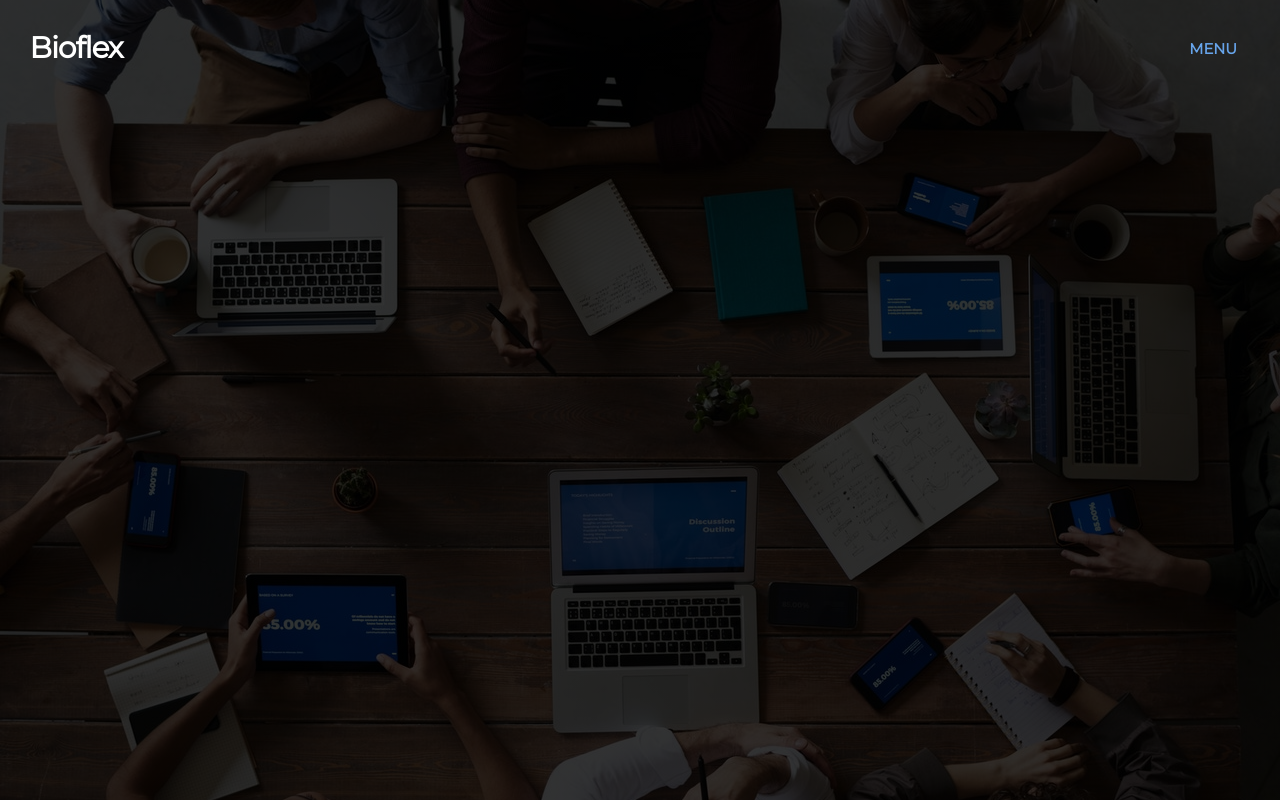
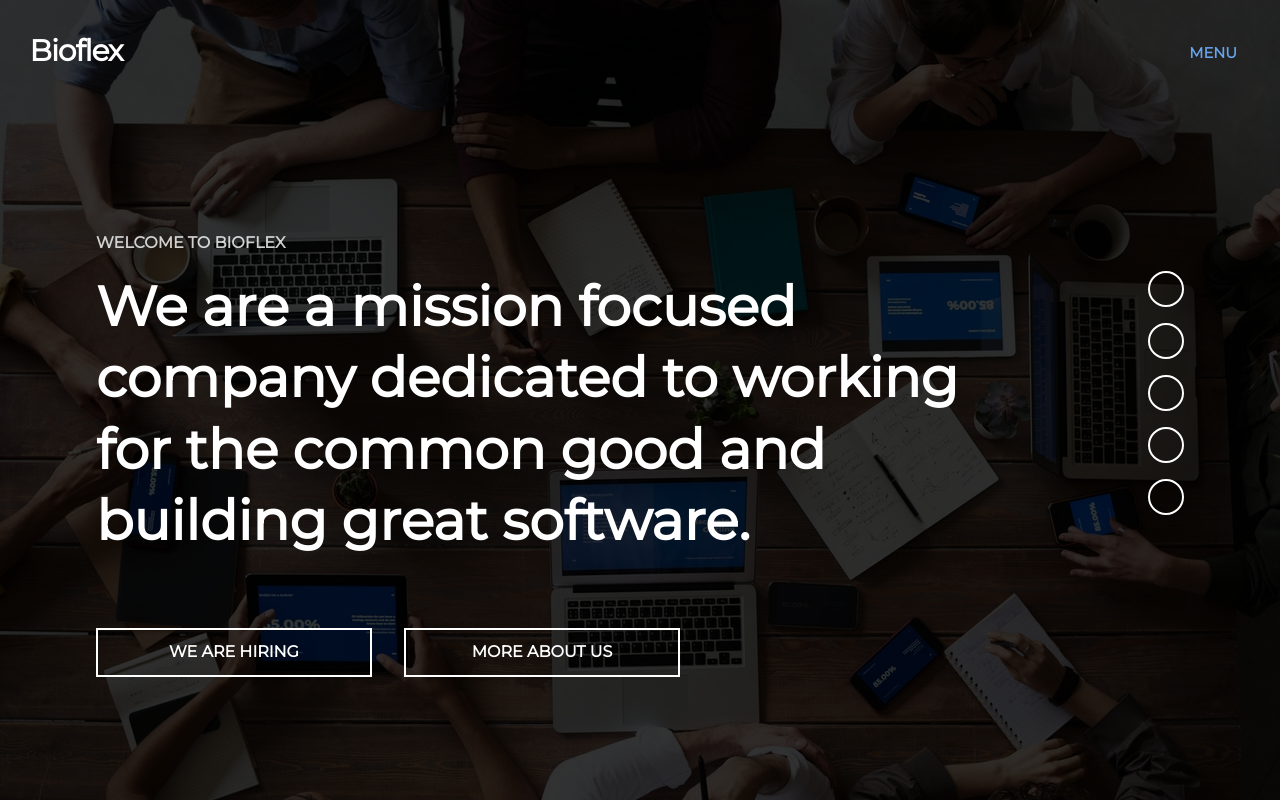
Before and after one commit to stel-dare/bioflex, a website: page index.html in a window 1280 px wide. Drawn offline with Linux system fonts and the light colour scheme; some icons are missing.

Commit message:
Create Hero Content

```diff
--- a/index.html
+++ b/index.html
@@ -10,9 +10,9 @@
 <body>
 <section class="home">
   <nav>
-    <div class="logo"><span>Bioflex</span><span class="blue dot"><i class="fas fa-circle"></i></span></div>
+    <div class="logo"><span>Bioflex</span><span class="blue dot"><i class="font fas fa-circle"></i></span></div>
     <div class="side-nav-bar hide" id="side-nav-bar">
-      <div class="nav-header"><span class="blue">NAVIGATION</span><i class="fad fa-times" onclick="toggleVissibility()"></i></div>
+      <div class="nav-header"><span class="blue">NAVIGATION</span><i class="font fad fa-times" onclick="toggleVissibility()"></i></div>
       <div class="nav-links">
         <a href="#">Home</a>
         <a href="#">About</a>
@@ -34,6 +34,29 @@
     </div>
     <div class="menu-button" onclick="toggleVissibility()"><span class="menu-text blue">MENU</span><i class="fad fa-bars"></i></div>
   </nav>
+
+  <!-- <div class="flex-test"> -->
+  <div class="home-content">
+    <h1>WELCOME TO BIOFLEX</h1>
+    <div class="home-message">
+      <p>We are a mission focused company dedicated
+        to working for the common good and building great
+        software.
+      </p>
+      <div class="home-social">
+        <i class="font fab fa-facebook-f"></i>
+        <i class="font fab fa-linkedin-in"></i>
+        <i class="font fab fa-twitter"></i>
+        <i class="font fab fa-youtube"></i>
+        <i class="font fas fa-envelope"></i>
+      </div>
+    </div>
+    <div class="home-buttons">
+      <a href="#">WE ARE HIRING</a>
+      <a href="#">MORE ABOUT US</a>
+    </div>
+  </div>
+<!-- </div> -->
 </section>
   <script src="js/scripts.js"></script>
 </body>
--- a/public/css/styles.css
+++ b/public/css/styles.css
@@ -2,14 +2,15 @@ html,body{
   margin: 0;
   height: 100%;
   font-family: 'Lora', serif;
-  line-height: 1.6;
+  line-height: 1.8;
+  -webkit-tap-highlight-color: transparent;
 }
 
 a{
   text-decoration:none;
 }
 .home{
-  height: 100%;
+  min-height: 100%;
   background-image: linear-gradient(0deg, rgba(0, 0, 0, 0.8), rgba(0, 0, 0, 0.8)),url('../images/hero-v.jpg');
   background-repeat: no-repeat;
   background-position: center center;
@@ -28,7 +29,7 @@ nav {
   justify-content: space-between;
   align-items: center;
   font-size: 180%;
-  padding: 0.8em 0.7em;
+  padding: 0.6em 0.7em;
 }
 
 .logo {
@@ -40,7 +41,9 @@ nav {
   font-size: 25%;
   padding-left: 0.4em;
 }
-
+.menu-button, .nav-header .font{
+  cursor: pointer;
+}
 .menu-text{
     font-size: 50%;
     vertical-align: middle;
@@ -108,6 +111,41 @@ nav {
   visibility: hidden;
 }
 
+.home-content {
+  width: 86%;
+  margin: 4em auto 0em auto;
+  text-align: center;
+}
+
+.home-content h1 {
+  font-size: 90%;
+  color: rgba(255, 255, 255, .8);
+}
+
+.home-message p {
+  font-size: 200%;
+  font-weight: 900;
+  line-height: 1.3;
+}
+
+.home-social{
+  display: none;
+}
+
+.home-buttons {
+  display: flex;
+  flex-direction: column;
+  padding: 0.5em 0em 2em 0em;
+}
+
+.home-buttons a {
+  color: #fff;
+  border: 2px solid #fff;
+  padding: 0.5em 0em;
+  margin-bottom: 1em;
+  font-weight: 600;
+}
+
 @media only screen and (min-width: 768px) {
   .menu-text{
     visibility: visible;
@@ -117,4 +155,89 @@ nav {
     font-size: 185%;
     padding: 0.8em 1em;
 }
+
+.home-content {
+  width: 85%;
+  margin: 6em auto 0em auto;
+  text-align: left;
 }
+.home-content h1 {
+  font-size: 95%;
+}
+.home-message {
+  display: flex;
+  justify-content: space-between;
+}
+.home-message p {
+  font-size: 250%;
+  width: 80%;
+  margin-top: 0;
+}
+.home-social {
+  display: flex;
+  flex-direction: column;
+  font-size: 100%;
+}
+.home-social .font {
+  border: 2px solid #fff;
+  width: 1em;
+  height: 1em;
+  padding: 0.5em;
+  margin-bottom: 1em;
+  border-radius: 50%;
+}
+.home-buttons {
+  display: flex;
+  flex-direction: row;
+  padding: 1em 0em 2em 0em;
+}
+.home-buttons a {
+  margin: 0em 2em 0em 0em;
+  width: 30%;
+  text-align: center;
+}
+}
+
+@media only screen and (min-width: 1024px) {
+  .home-content {
+    margin: 8em auto 0em auto;
+}
+
+.home-content h1 {
+  font-size: 100%;
+}
+
+.home-message p {
+  font-size: 344%;
+}
+.home-buttons a {
+  width: 25%;
+}
+}
+
+@media only screen and (min-width: 1440px) {
+  .home-content {
+    margin: 10em auto 0em auto;
+}
+.home-message p {
+  font-size: 375.3%;
+}
+.home-buttons a {
+  width: 20%;
+}
+}
+
+@media only screen and (min-width: 2560px) {
+  .home-content {
+    margin: 20em auto 0em auto;
+}
+
+.home-message p {
+  font-size: 398%;
+  width: 60%;
+}
+
+.home-buttons a {
+  width: 10%;
+}
+}
```
Also changed, not shown: public/images/hero-i.jpg (deleted), public/images/hero-ii.jpg (deleted), public/images/hero-iii.jpg (deleted), public/images/hero-iv.jpg (deleted).
